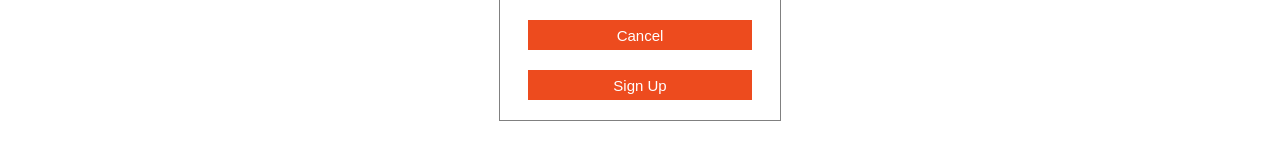
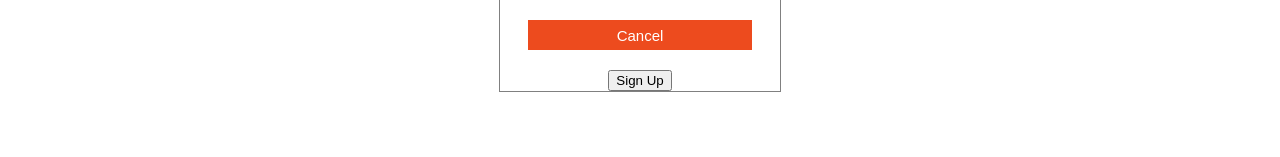
Before and after one commit to chadellison/beer-project, a React (Create React App) app: page / in a window 1280 px wide. Both pictures are taken after a click on the link "login". Shown: the part 439-596 px from the top of the page. Built offline with nearby package versions, Linux system fonts and the light colour scheme; no server answers.

Commit message:
refactor

```diff
--- a/src/BeerForm.css
+++ b/src/BeerForm.css
@@ -38,7 +38,7 @@
   background-color: #ff9d00;
 }
 
-.cancel {
+.cancelLoginMenu, .cancelBeerMenu {
   margin-bottom: 20px;
   height: 30px;
   border-radius: 0px;
@@ -49,7 +49,7 @@
   font-size: 15px;
 }
 
-.cancel:hover {
+.cancelLoginMenu:hover, .cancelBeerMenu:hover {
   background-color: #ff6e26;
 }
 
--- a/src/components/BeerForm.js
+++ b/src/components/BeerForm.js
@@ -17,7 +17,7 @@ export default class BeerForm extends Component {
         <h5 className="label">rating</h5>
         <input className="beerRating" onChange={this.props.handleRating}></input>
         <button className="submit" onClick={this.props.submitNewBeer}>Submit</button>
-        <button className="cancel" onClick={this.props.handleCancel}>Cancel</button>
+        <button className="cancelBeerMenu" onClick={this.props.handleCancel}>Cancel</button>
       </div>
     )
   }
--- a/src/components/LoginForm.js
+++ b/src/components/LoginForm.js
@@ -14,8 +14,8 @@ export default class LoginForm extends Component {
         <h4 className="label">Password</h4>
         <input className="loginPassword" type="password" onChange={this.props.handlePassword}></input>
         <button className="submit" onClick={this.props.handleLogin}>Login</button>
-        <button className="cancel" onClick={this.props.handleLoginCancel}>Cancel</button>
-        <button className="cancel">Sign Up</button>
+        <button className="cancelLoginMenu" onClick={this.props.handleLoginCancel}>Cancel</button>
+        <button className="">Sign Up</button>
       </div>
     )
   }
--- a/src/components/Nav.js
+++ b/src/components/Nav.js
@@ -28,7 +28,6 @@ export default class Nav extends Component {
     this.handleInput           = this.handleInput.bind(this)
     this.handleLogout          = this.handleLogout.bind(this)
     this.handleSignUp          = this.handleSignUp.bind(this)
-    this.handleLoginCancel     = this.handleLoginCancel.bind(this)
     this.handleLogin           = this.handleLogin.bind(this)
     this.handleLoginFormActive = this.handleLoginFormActive.bind(this)
     this.sendLoginCredentials  = this.sendLoginCredentials.bind(this)
@@ -126,7 +125,7 @@ export default class Nav extends Component {
       if (response.status === 200) {
         return response.json
       } else {
-        throw "something went wrong"
+        throw "We were unable to process your request"
       }
     })
     .then((responseJson) => {
@@ -147,16 +146,23 @@ export default class Nav extends Component {
     });
   }
 
-  handleCancel() {
+  handleLoginFormActive() {
+    this.setState({
+      loginFormActive: !this.state.loginFormActive
+    })
+  }
+
+  handleCancel(e) {
+    let field = e.currentTarget.className
+    if(field === "cancelBeerMenu")
     this.setState({
       newBeerMenuActive: false
     })
-  }
-
-  handleLoginCancel() {
-    this.setState({
-      loginFormActive: false
-    })
+    if(field === "cancelLoginMenu") {
+      this.setState({
+        loginFormActive: false
+      })
+    }
   }
 
   closeNotification() {
@@ -232,12 +238,6 @@ export default class Nav extends Component {
     alert("signup")
   }
 
-  handleLoginFormActive() {
-    this.setState({
-      loginFormActive: !this.state.loginFormActive
-    })
-  }
-
   render() {
     let beerSubmissionForm = ""
     let notification = ""
@@ -260,7 +260,7 @@ export default class Nav extends Component {
         handleEmail={this.handleInput}
         handlePassword={this.handleInput}
         handleLogin={this.handleLogin}
-        handleLoginCancel={this.handleLoginCancel}
+        handleLoginCancel={this.handleCancel}
       />
       loginStatus = ""
       signUp = ""
```
